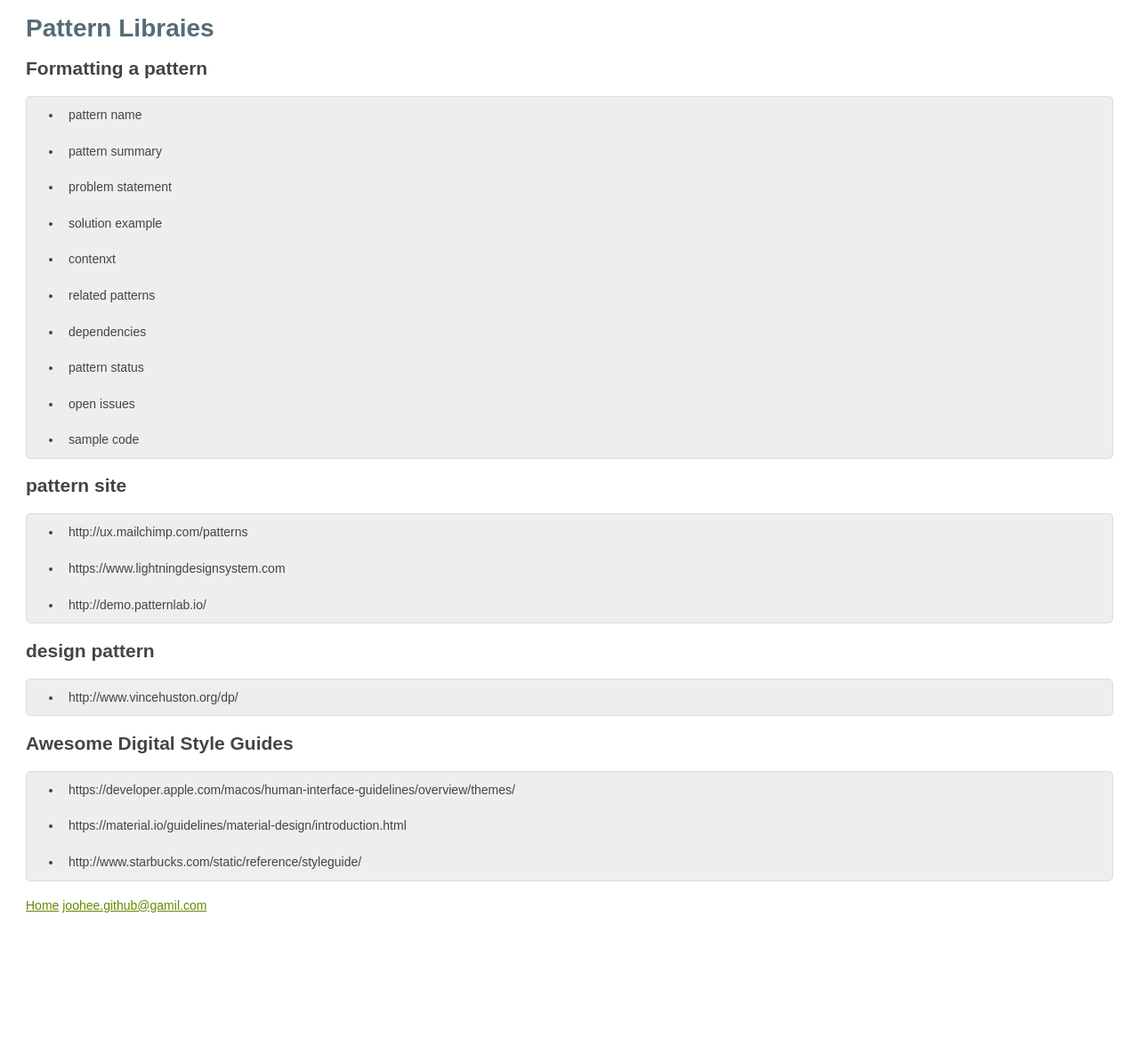
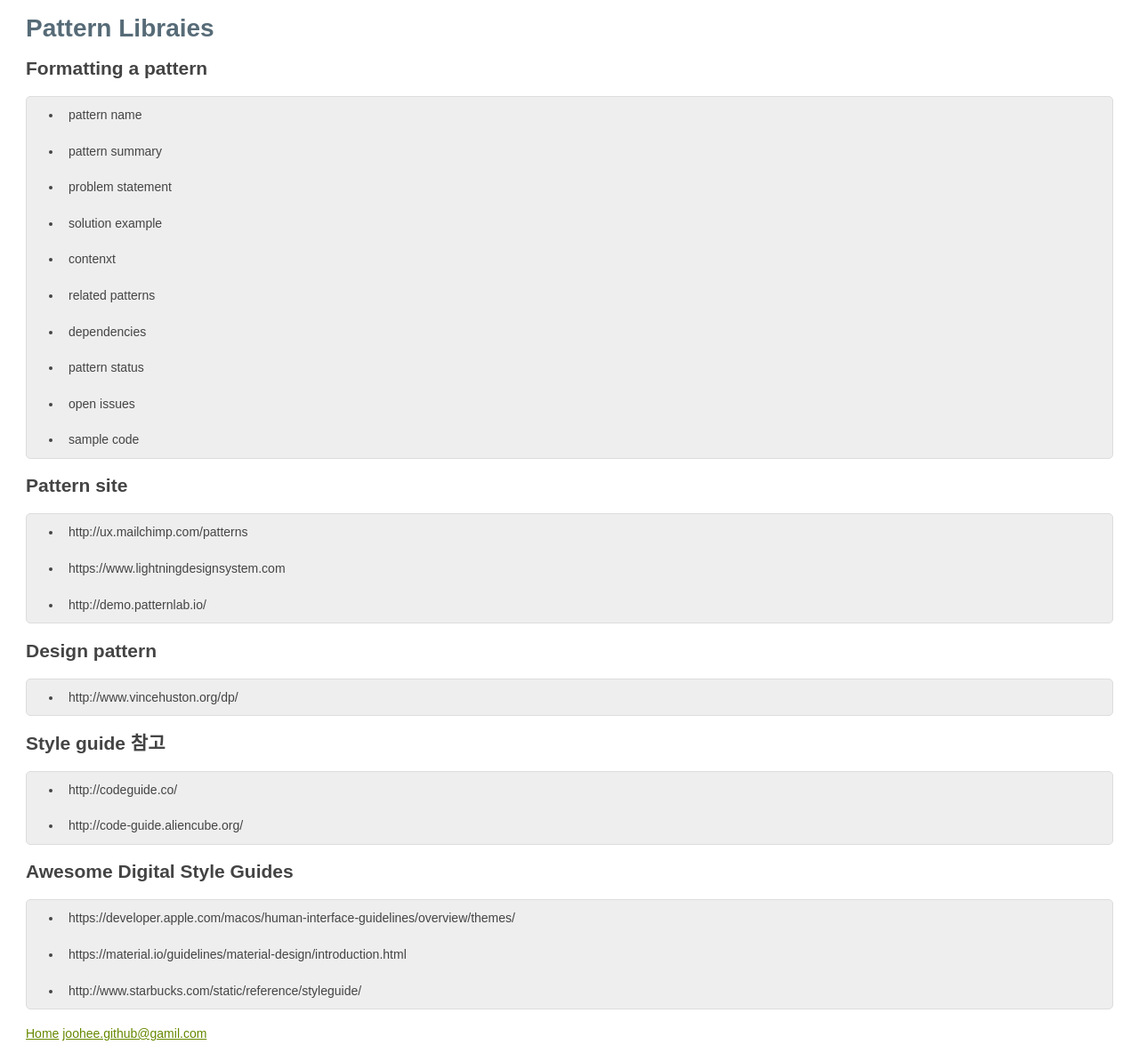
Before and after one commit to joohee-lee/joohee-lee.github.io, a Jekyll site: the page built from _posts/2017-11-18-css_pattern_02.md, in a window 1280 px wide. Shown: the whole page at 89% size. Built offline with Jekyll 4.4.1, drawn with Linux system fonts in a browser that asks for light colours; before the commit the page ends 1039 px from its top, so only the background shows below that.

Commit message:
내용 추가

```diff
--- a/_posts/2017-11-18-css_pattern_02.md
+++ b/_posts/2017-11-18-css_pattern_02.md
@@ -1,12 +1,11 @@
 ---
 layout : post
-title : Pattern Libraies
+title : Pattern Libraies & HTML/CSS  STYLE GUIDE
 categories:
 - css
 ---
 
 # Pattern Libraies
-
 
 ## Formatting a pattern
 - pattern name
@@ -20,13 +19,17 @@ categories:
 - open issues
 - sample code
 
-## pattern site
+## Pattern site
 - http://ux.mailchimp.com/patterns
 - https://www.lightningdesignsystem.com
 - http://demo.patternlab.io/
 
-## design pattern
+## Design pattern
 - http://www.vincehuston.org/dp/
+
+## Style guide 참고
+- http://codeguide.co/
+- http://code-guide.aliencube.org/
 
 
 ## Awesome Digital Style Guides
```
